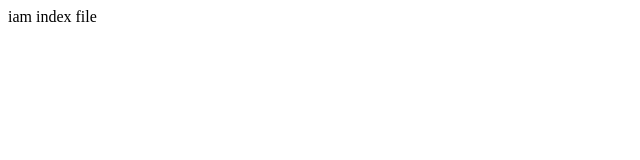
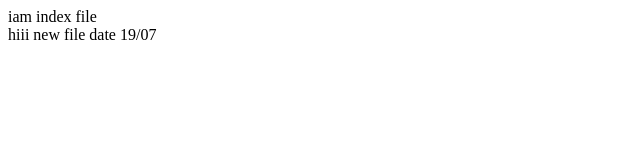
Before and after one commit to Rameshgundala/demo-repo, a plain HTML site: page index.html in a window 1280 px wide. Shown: the whole page, without its empty margins (0-640 px from the left). Drawn offline with Linux system fonts and the light colour scheme.

```diff
--- a/index.html
+++ b/index.html
@@ -3,5 +3,6 @@
     <div>
         iam index file
     </div>
+    hiii new file date 19/07
 </body>
 </html>
```
